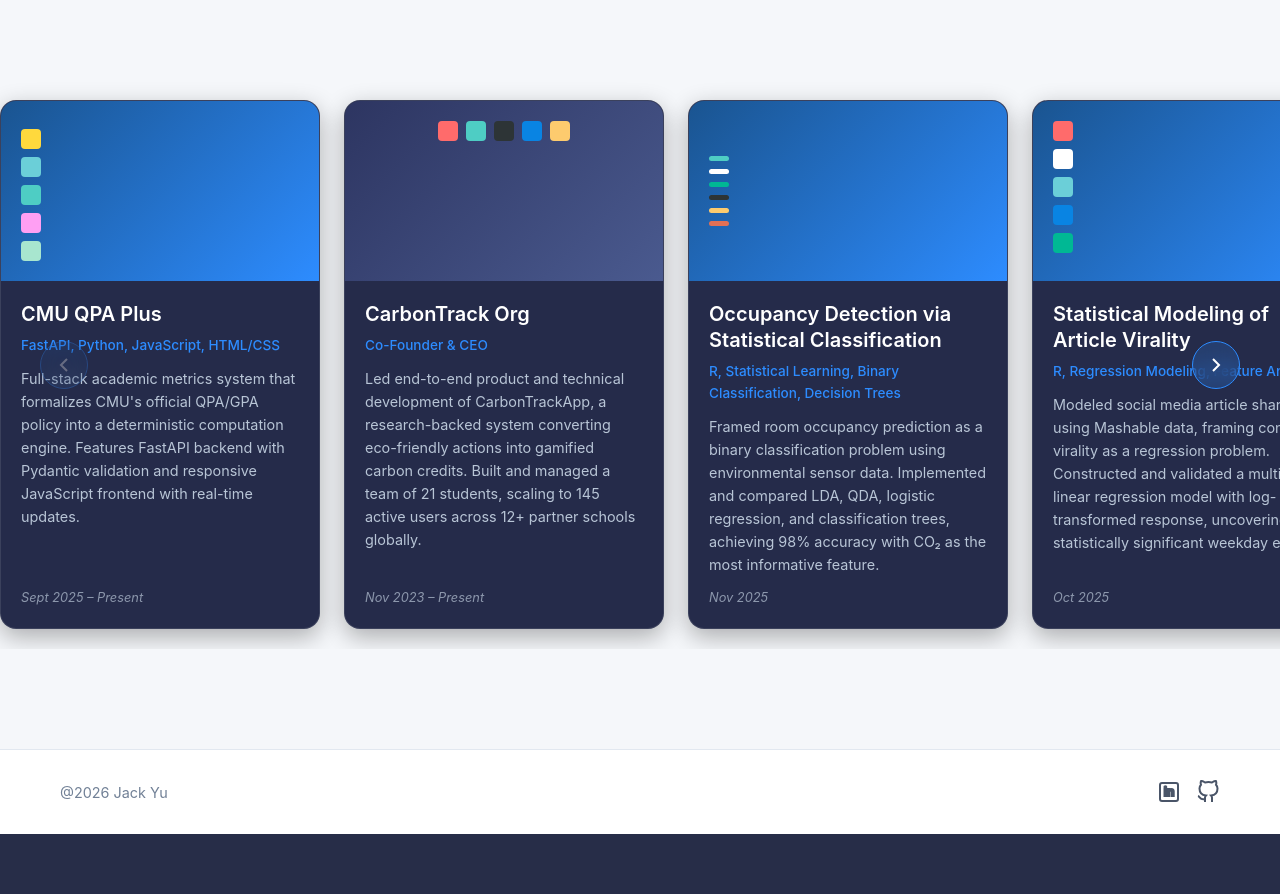
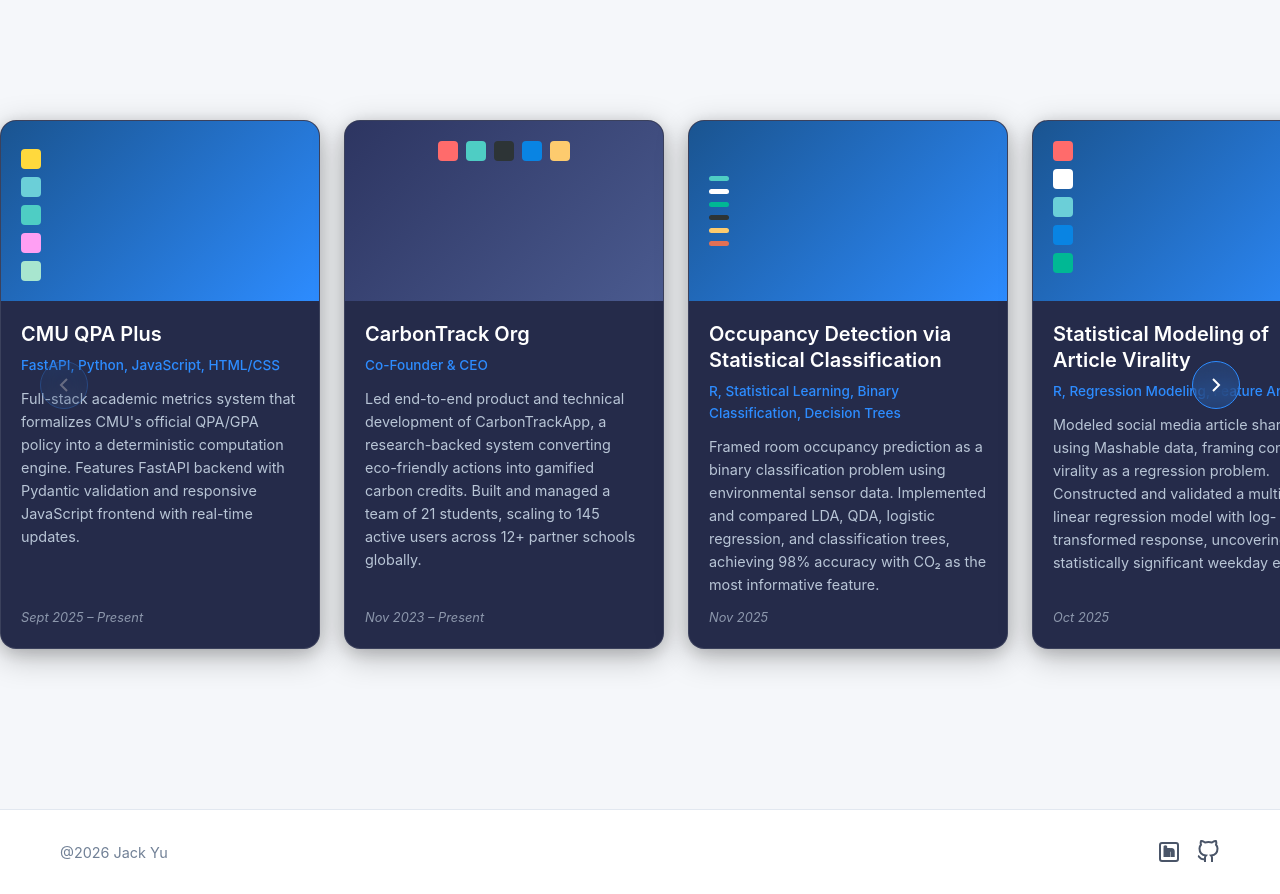
Before and after one commit to Jacky-111111/my-portfolio-site, a FastAPI app: page / in a window 1280 px wide. Shown: the part 87-981 px from the top of the page. Before the commit the page ends 921 px from the top, so only its background shows below. Run offline with FastAPI, Linux system fonts and the light colour scheme.

Commit message:
appearance updates

```diff
--- a/static/css/style.css
+++ b/static/css/style.css
@@ -232,9 +232,9 @@
 
 .projects-gallery-section {
     width: 100vw;
-    padding: 40px 0 60px;
+    padding: 40px 0 80px;
     position: relative;
-    overflow: hidden;
+    overflow: visible;
     margin-left: calc(-50vw + 50%);
     background-color: #f5f7fa;
 }
@@ -249,11 +249,11 @@
     display: flex;
     gap: 24px;
     overflow-x: auto;
-    overflow-y: hidden;
+    overflow-y: visible;
     scroll-behavior: smooth;
     scrollbar-width: none; /* Firefox */
     -ms-overflow-style: none; /* IE and Edge */
-    padding: 20px 0;
+    padding: 30px 0; /* 增加上下 padding 给阴影留空间 */
     padding-left: calc(50vw - 160px); /* 让第一个卡片一半在外面 (卡片宽度320px的一半) */
     padding-right: calc(50vw - 160px); /* 让最后一个卡片一半在外面 */
     width: 100vw;
@@ -269,7 +269,7 @@
     border-radius: var(--border-radius);
     padding: 0;
     overflow: hidden;
-    box-shadow: 0 8px 24px rgba(0, 0, 0, 0.3);
+    box-shadow: 0 8px 32px rgba(0, 0, 0, 0.25), 0 4px 16px rgba(0, 0, 0, 0.15);
     transition: transform 0.3s ease, box-shadow 0.3s ease, background-color 0.3s ease;
     cursor: pointer;
     display: flex;
@@ -278,11 +278,12 @@
     max-width: 320px;
     flex-shrink: 0;
     border: 1px solid var(--border-color);
+    margin: 10px 0; /* 给阴影留出垂直空间 */
 }
 
 .project-card:hover {
     transform: translateY(-8px);
-    box-shadow: 0 12px 32px rgba(45, 140, 255, 0.2);
+    box-shadow: 0 16px 40px rgba(45, 140, 255, 0.25), 0 8px 20px rgba(45, 140, 255, 0.15);
     background-color: var(--card-bg-hover);
     border-color: var(--zoom-blue);
 }
--- a/templates/base.html
+++ b/templates/base.html
@@ -4,6 +4,7 @@
     <meta charset="UTF-8">
     <meta name="viewport" content="width=device-width, initial-scale=1.0">
     <title>{% block title %}Jack Yu Dev - Portfolio{% endblock %}</title>
+    <link rel="icon" type="image/svg+xml" href="/static/images/favicon.svg">
     <link rel="stylesheet" href="/static/css/style.css">
     {% block extra_head %}{% endblock %}
 </head>
--- a/templates/index.html
+++ b/templates/index.html
@@ -1,6 +1,6 @@
 {% extends "base.html" %}
 
-{% block title %}Projects - Jack Yu Dev{% endblock %}
+{% block title %}Jack Yu Dev{% endblock %}
 
 {% block content %}
 <section class="projects-gallery-section">
```
Also changed, not shown: static/images/favicon.svg (added).
